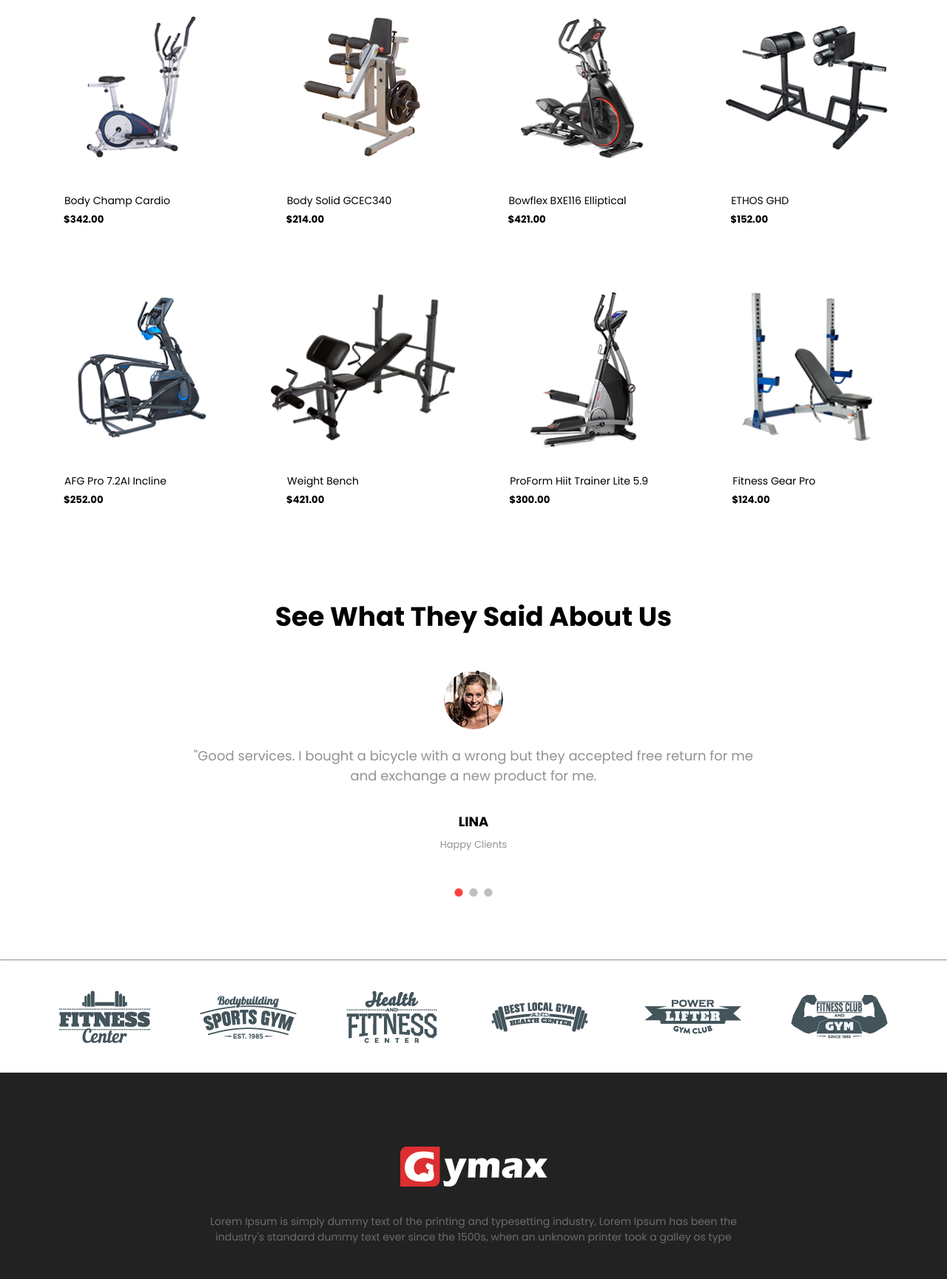
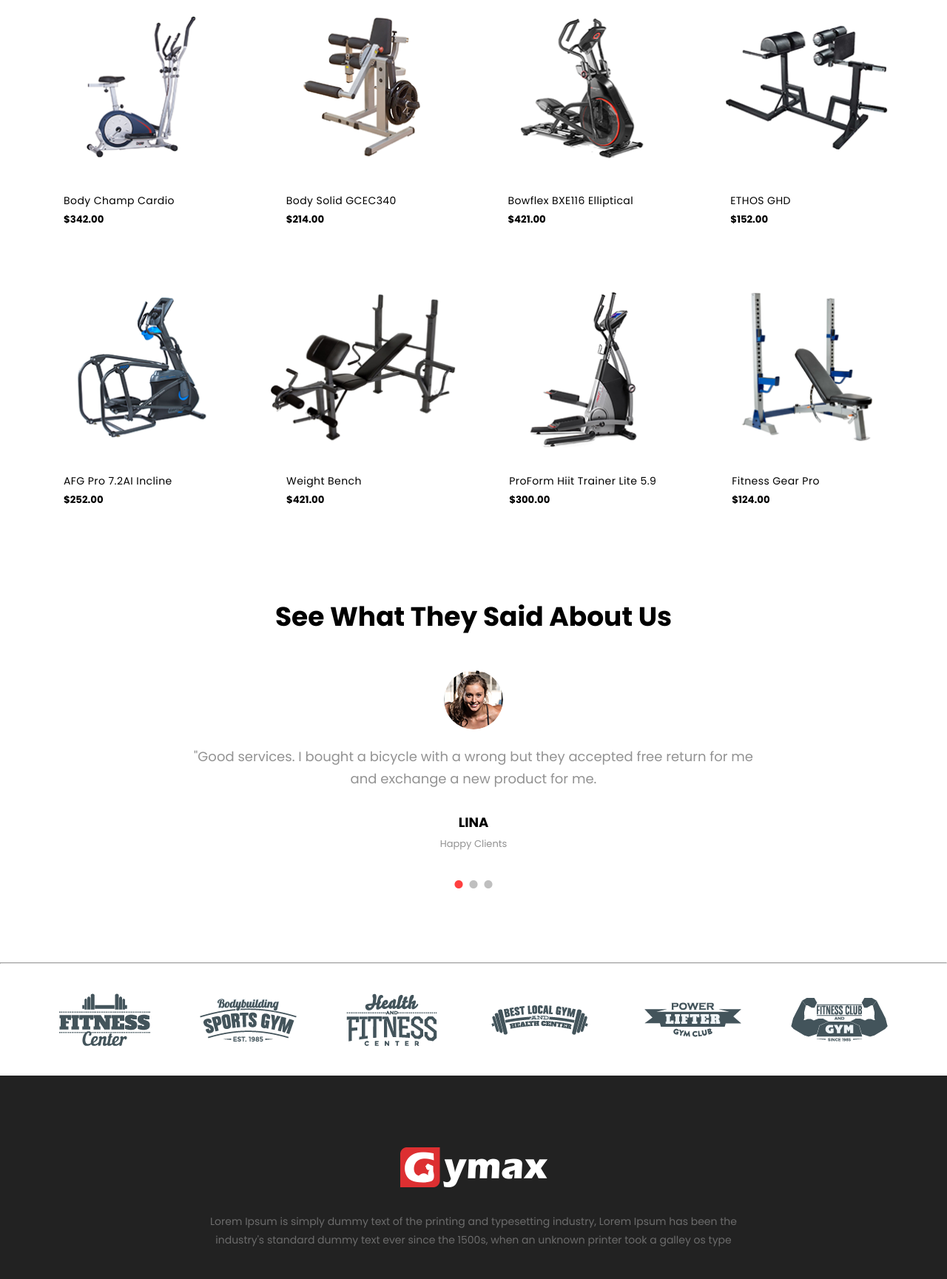
Before and after one commit to vuanh00/AHT_FE_DE4, a plain HTML site: page index.html in a window 1280 px wide. Shown: the part 1228-2957 px from the top of the page at 74% size. Drawn offline with Linux system fonts and the light colour scheme.

Commit message:
final all

```diff
--- a/less/content/_contact.less
+++ b/less/content/_contact.less
@@ -4,22 +4,26 @@
     &-top{
         margin: 0 -15px;
         text-align: center;
-        padding-top: 100px;
+        padding-top: 97px;
         padding-bottom: 45px;
         .content{
-            margin-top: 30px;
-            margin-bottom: 45px;
+            margin-top: 27px;
+            margin-bottom: 40px;
             color: #6c6c6c;
             font-size: 14px;
             font-weight: 400;
             width: 65%;
             margin-left: auto;
             margin-right: auto;
+            line-height: 25px;
         }
 
         .icon{
+
             i{
-                padding: 0 20px;
+                padding-top: 0px;
+               padding-left: 20px;
+               padding-right: 20px;
 
                 color: #777;
             }
--- a/less/content/_homepage_content.less
+++ b/less/content/_homepage_content.less
@@ -1,5 +1,5 @@
 .product{
-    margin-top: 499px;
+    margin-top: 498px;
     &-inner{
         width: 100%;
         .title{
@@ -38,7 +38,7 @@
             display: flex;
             justify-content: space-between;
             flex-wrap: wrap;
-            margin-top: 35px;
+            margin-top: 36px;
             box-sizing: border-box;
             .product-info{
                 // .col(25%);
@@ -79,9 +79,9 @@
                     a{
                         font-size: 14px;
                         color: black;
-                        padding-left: 32px;
+                        padding-left: 31px;
                         text-transform: capitalize;
-
+                        letter-spacing: 0.03em;
                         text-decoration: none;
                     }
 
@@ -142,19 +142,20 @@
                font-weight: 400;
                color: #929292;
                width: 67%;
+               line-height: 30px;
                margin: auto;
            }
            .author{
                text-transform: uppercase;
                font-size: 18px;
                font-weight: 600;
-               margin-top: 35px;
+               margin-top: 30px;
                margin-bottom: 5px;
                p{
                    text-transform: capitalize;
                    color: #929292;
-                   margin-top: 8px;
-                   margin-bottom: 40px;
+                   margin-top: 6px;
+                   margin-bottom: 30px;
                    font-weight: 400;
                    font-size: 13px;
                }
@@ -173,7 +174,7 @@
 .brand{
     hr{
         margin: auto;
-        margin-top: 105px;
+        margin-top: 120px;
         margin-bottom: 40px;
         font-size: 2px;
     }
```
Also changed, not shown: css/style.css, 1 other file.
